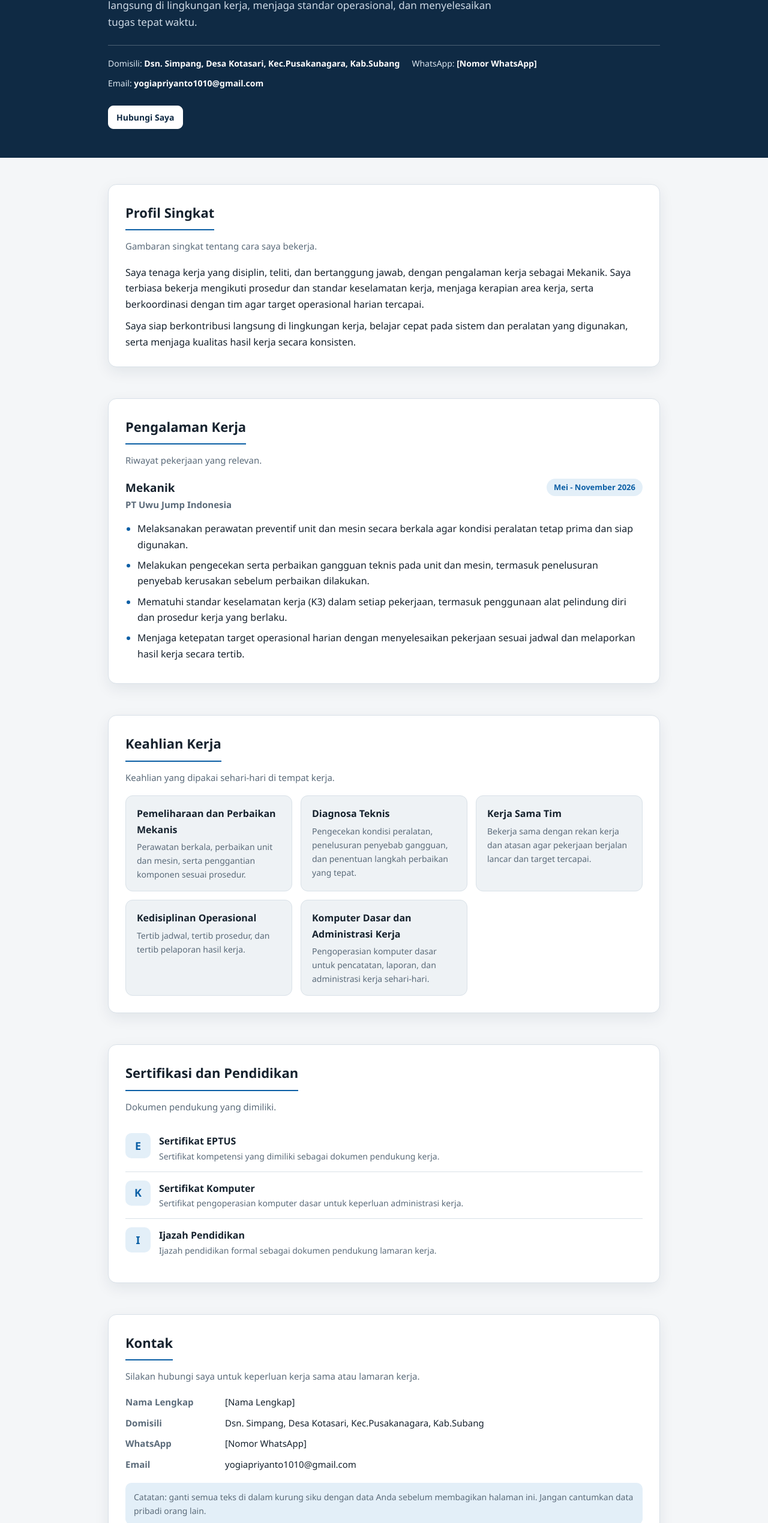
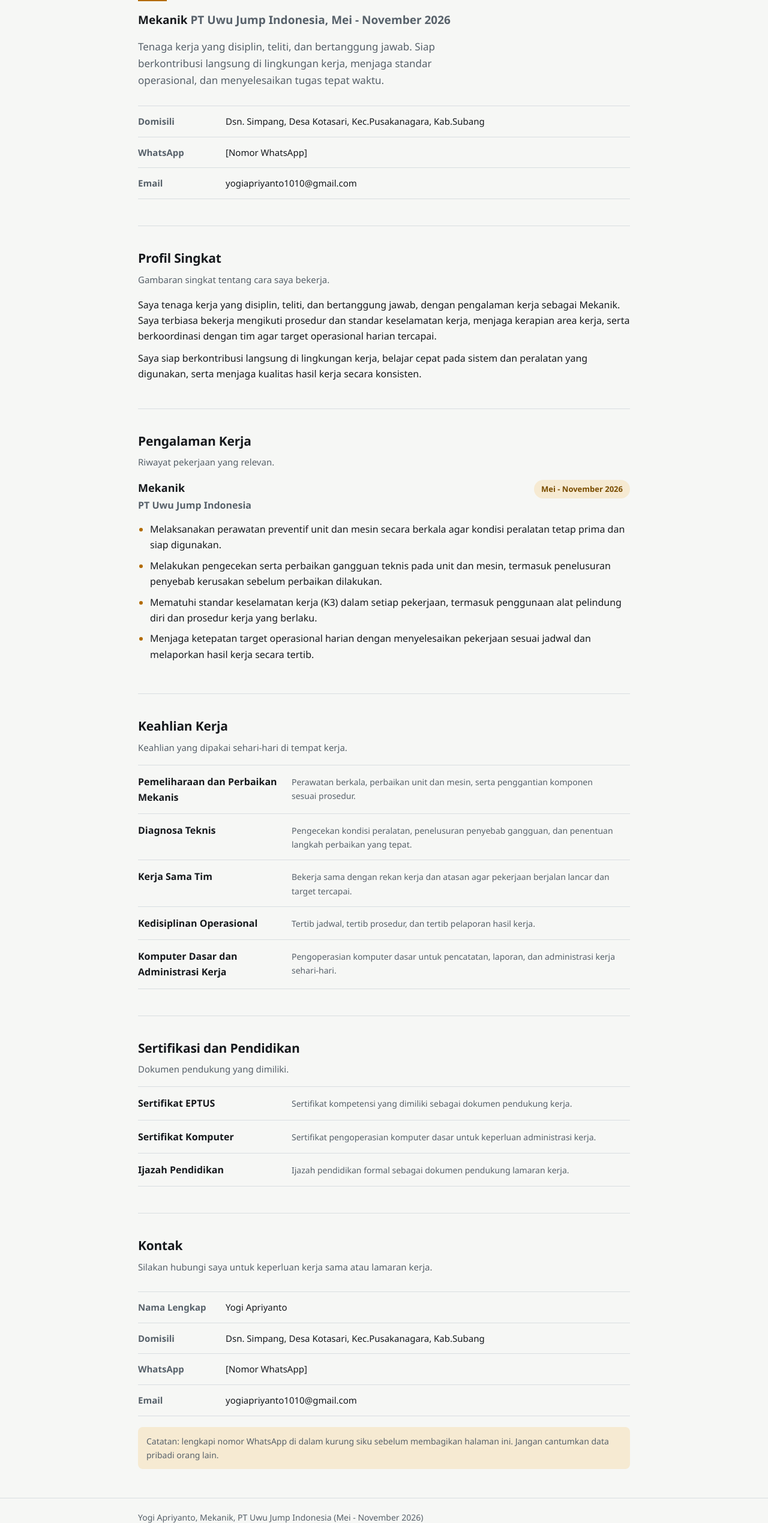
Before and after one commit to Yogii123-qw/portofolio-kerja, a plain HTML site: page index.html in a window 1280 px wide. Shown: the part 261-2800 px from the top of the page at 60% size. Drawn offline with Linux system fonts and the light colour scheme.

Commit message:
Desain ulang portofolio versi Myna: lembar kerja, ledger, tanpa kartu

```diff
--- a/index.html
+++ b/index.html
@@ -3,172 +3,160 @@
 <head>
 <meta charset="UTF-8">
 <meta name="viewport" content="width=device-width, initial-scale=1.0">
-<meta name="description" content="Portofolio Yogi Apriyanto">
-<title>Portofolio Kerja - [Yogi Apriyanto]</title>
+<meta name="description" content="Portofolio kerja Yogi Apriyanto, Mekanik, PT Uwu Jump Indonesia.">
+<title>Portofolio Kerja - Yogi Apriyanto</title>
 <style>
   :root {
-    --bg: #f4f6f8;
+    --paper: #f6f7f5;
     --surface: #ffffff;
-    --surface-2: #eef2f5;
-    --text: #16222e;
-    --muted: #5b6b7a;
-    --line: #d9e1e8;
-    --accent: #0b5fa5;
-    --accent-dark: #084a82;
-    --accent-soft: #e3eff8;
-    --navy: #0f2a44;
-    --radius: 14px;
-    --shadow: 0 8px 24px rgba(15, 42, 68, .08);
+    --ink: #16191d;
+    --muted: #57616a;
+    --line: #d9dee1;
+    --accent: #b26a00;
+    --accent-ink: #7a4d00;
+    --accent-soft: #f6ead2;
+    --radius: 8px;
   }
   html[data-theme="dark"] {
-    --bg: #0b1220;
-    --surface: #111c2e;
-    --surface-2: #182742;
-    --text: #e8eef4;
-    --muted: #9fb0c0;
-    --line: #24344c;
-    --accent: #5db3e8;
-    --accent-dark: #8ec9f0;
-    --accent-soft: #16283e;
-    --navy: #0d1b2e;
-    --shadow: 0 8px 24px rgba(0, 0, 0, .35);
+    --paper: #121518;
+    --surface: #191d21;
+    --ink: #e9ecee;
+    --muted: #9aa4ad;
+    --line: #2a3036;
+    --accent: #e5a914;
+    --accent-ink: #e5a914;
+    --accent-soft: #2a2416;
   }
   * { box-sizing: border-box; margin: 0; padding: 0; }
   html { scroll-behavior: smooth; }
   body {
     font-family: "Segoe UI", system-ui, -apple-system, Arial, sans-serif;
-    background: var(--bg);
-    color: var(--text);
+    background: var(--paper);
+    color: var(--ink);
     line-height: 1.65;
     font-size: 16px;
   }
-  a { color: var(--accent); text-decoration: none; }
-  a:hover { text-decoration: underline; }
-  .wrap { max-width: 960px; margin: 0 auto; padding: 0 20px; }
+  p { text-wrap: pretty; }
+  ::selection { background: var(--accent-soft); color: var(--ink); }
+  :focus-visible { outline: 2px solid var(--accent); outline-offset: 2px; }
+  a { color: var(--ink); text-decoration: underline; text-underline-offset: 3px; }
+  a:hover { color: var(--accent-ink); }
+  .wrap { max-width: 860px; margin: 0 auto; padding: 0 20px; }
 
   header.site {
     position: sticky; top: 0; z-index: 20;
-    background: var(--surface);
+    background: var(--paper);
     border-bottom: 1px solid var(--line);
   }
   .bar {
-    max-width: 960px; margin: 0 auto; padding: 12px 20px;
-    display: flex; align-items: center; gap: 16px; flex-wrap: wrap;
+    max-width: 860px; margin: 0 auto; padding: 10px 20px;
+    display: flex; align-items: center; gap: 12px; flex-wrap: wrap;
   }
-  .brand { font-weight: 700; font-size: 17px; color: var(--text); letter-spacing: .2px; }
-  .brand span { color: var(--accent); }
-  nav.main { display: flex; gap: 4px; flex-wrap: nowrap; margin-left: auto; overflow-x: auto; scrollbar-width: none; -ms-overflow-style: none; }
+  .stamp {
+    flex: 0 0 auto; width: 38px; height: 38px; border-radius: 4px;
+    background: var(--ink); color: var(--paper);
+    display: flex; align-items: center; justify-content: center;
+    font-weight: 800; font-size: 15px;
+  }
+  .brand { font-weight: 700; font-size: 15px; white-space: nowrap; }
+  nav.main {
+    display: flex; gap: 2px; flex-wrap: nowrap;
+    order: 3; width: 100%;
+    overflow-x: auto; scrollbar-width: none; -ms-overflow-style: none;
+  }
   nav.main::-webkit-scrollbar { display: none; }
   nav.main a {
     color: var(--muted); font-size: 14px; font-weight: 600;
-    padding: 6px 10px; border-radius: 8px; white-space: nowrap; flex: 0 0 auto;
+    padding: 12px 10px; border-radius: var(--radius);
+    white-space: nowrap; flex: 0 0 auto; text-decoration: none;
   }
-  nav.main a:hover { color: var(--text); background: var(--surface-2); text-decoration: none; }
-  .actions { display: flex; gap: 8px; }
+  nav.main a:hover { color: var(--ink); background: var(--surface); }
+  .actions { display: flex; gap: 8px; margin-left: auto; flex: 0 0 auto; }
   button {
-    font: inherit; cursor: pointer; border-radius: 9px;
+    font: inherit; cursor: pointer; border-radius: var(--radius);
     border: 1px solid var(--line); background: var(--surface);
-    color: var(--text); padding: 7px 13px; font-size: 14px; font-weight: 600;
+    color: var(--ink); padding: 11px 14px; font-size: 14px; font-weight: 600;
   }
-  button:hover { border-color: var(--accent); }
-  button.primary { background: var(--accent); border-color: var(--accent); color: #fff; }
-  button.primary:hover { background: var(--accent-dark); }
+  button:hover { border-color: var(--ink); }
+  button.primary { background: var(--ink); border-color: var(--ink); color: var(--paper); }
+  button.primary:hover { opacity: .85; }
 
-  .hero {
-    background: var(--navy); color: #fff;
-    padding: 56px 0 48px;
+  .hero { padding: 44px 0 8px; }
+  .hero h1 {
+    font-size: clamp(40px, 11vw, 64px); line-height: 1.02;
+    letter-spacing: -0.02em; font-weight: 800; text-wrap: balance;
   }
-  html[data-theme="dark"] .hero { background: #0d1b2e; }
-  .hero h1 { font-size: clamp(28px, 5vw, 42px); line-height: 1.2; margin: 10px 0 6px; }
-  .hero .role {
-    display: inline-block; font-size: 14px; font-weight: 700; letter-spacing: 1px;
-    text-transform: uppercase; color: #9fd0f2;
-    border: 1px solid rgba(255, 255, 255, .35); border-radius: 999px; padding: 5px 12px;
+  .hero .rule { width: 48px; height: 5px; background: var(--accent); margin: 22px 0 16px; }
+  .hero .role { font-size: 19px; font-weight: 700; }
+  .hero .role span { color: var(--muted); font-weight: 600; }
+  .hero p.lead { margin-top: 14px; font-size: 17px; color: var(--muted); max-width: 60ch; }
+
+  .ledger { margin-top: 28px; border-top: 1px solid var(--line); }
+  .ledger .row {
+    display: grid; grid-template-columns: 130px 1fr; gap: 2px 16px;
+    padding: 13px 0; border-bottom: 1px solid var(--line); font-size: 15px;
   }
-  .hero p.lead { color: #cdd9e5; max-width: 640px; margin-top: 12px; font-size: 17px; }
-  .hero .meta { display: flex; gap: 10px 20px; flex-wrap: wrap; margin-top: 24px; padding-top: 18px; border-top: 1px solid rgba(255, 255, 255, .25); color: #dbe6f0; font-size: 14px; }
-  .hero .meta b { color: #fff; font-weight: 600; }
-  .hero .cta { display: flex; gap: 10px; flex-wrap: wrap; margin-top: 26px; }
-  .hero .cta button { border-color: rgba(255, 255, 255, .4); background: transparent; color: #fff; }
-  .hero .cta button.primary { background: #fff; border-color: #fff; color: var(--navy); }
-  .hero .cta button:hover { border-color: #fff; }
+  .ledger .row .k { color: var(--muted); font-weight: 600; }
+  .ledger .row .v { overflow-wrap: anywhere; }
 
-  section { padding: 44px 0 8px; }
-  section:last-of-type { padding-bottom: 56px; }
-  .card {
-    background: var(--surface); border: 1px solid var(--line);
-    border-radius: var(--radius); box-shadow: var(--shadow);
-    padding: 28px;
+  section { padding: 36px 0 8px; border-top: 1px solid var(--line); margin-top: 36px; }
+  section:last-of-type { padding-bottom: 48px; }
+  h2 { font-size: 21px; font-weight: 800; letter-spacing: -0.01em; margin-bottom: 6px; }
+  .sub { color: var(--muted); font-size: 15px; margin-bottom: 16px; }
+  section p + p { margin-top: 10px; }
+
+  .job-head { display: flex; justify-content: space-between; gap: 8px 16px; flex-wrap: wrap; align-items: baseline; }
+  .job-head h3 { font-size: 18px; }
+  .job-head .place { color: var(--muted); font-weight: 600; }
+  .badge {
+    font-size: 13px; font-weight: 700; white-space: nowrap;
+    color: var(--accent-ink); background: var(--accent-soft);
+    border-radius: 999px; padding: 5px 12px;
   }
-  h2 {
-    font-size: 22px; margin-bottom: 4px;
-    padding-bottom: 10px; border-bottom: 2px solid var(--accent);
-    display: inline-block;
-  }
-  .sub { color: var(--muted); font-size: 15px; margin: 10px 0 18px; }
-  ul.tight { padding-left: 20px; }
+  ul.tight { padding-left: 20px; margin-top: 14px; }
   ul.tight li { margin-bottom: 8px; }
   ul.tight li::marker { color: var(--accent); }
 
-  .job-head { display: flex; justify-content: space-between; gap: 12px; flex-wrap: wrap; }
-  .job-head h3 { font-size: 19px; }
-  .job-head .place { color: var(--muted); font-weight: 600; font-size: 15px; }
-  .badge {
-    display: inline-block; font-size: 13px; font-weight: 700; white-space: nowrap;
-    color: var(--accent); background: var(--accent-soft);
-    border-radius: 999px; padding: 4px 12px; height: fit-content;
-  }
-  .job { margin-top: 16px; }
+  .rows { border-top: 1px solid var(--line); }
+  .rows .row { padding: 14px 0; border-bottom: 1px solid var(--line); }
+  .rows .row h3 { font-size: 16px; }
+  .rows .row p { color: var(--muted); font-size: 14px; margin-top: 2px; }
 
-  .grid { display: grid; grid-template-columns: repeat(auto-fit, minmax(220px, 1fr)); gap: 14px; }
-  .skill {
-    background: var(--surface-2); border: 1px solid var(--line);
-    border-radius: 12px; padding: 16px 18px;
-  }
-  .skill h3 { font-size: 16px; margin-bottom: 4px; }
-  .skill p { color: var(--muted); font-size: 14px; }
-
-  .cert { display: flex; gap: 14px; padding: 14px 0; border-bottom: 1px solid var(--line); }
-  .cert:last-child { border-bottom: 0; }
-  .cert .icon {
-    flex: 0 0 42px; height: 42px; border-radius: 10px;
-    background: var(--accent-soft); color: var(--accent);
-    display: flex; align-items: center; justify-content: center;
-    font-weight: 800; font-size: 18px;
-  }
-  .cert h3 { font-size: 16px; }
-  .cert p { color: var(--muted); font-size: 14px; }
-
-  dl.contact { display: grid; grid-template-columns: 150px 1fr; gap: 10px 16px; font-size: 15px; }
-  dl.contact dt { color: var(--muted); font-weight: 600; }
-  dl.contact dd { overflow-wrap: anywhere; }
   .note {
-    margin-top: 18px; padding: 12px 14px; border-radius: 10px;
+    margin-top: 18px; padding: 12px 14px; border-radius: var(--radius);
     background: var(--accent-soft); color: var(--muted); font-size: 14px;
   }
 
   footer.site {
-    border-top: 1px solid var(--line); padding: 22px 0 30px;
-    color: var(--muted); font-size: 14px; text-align: center;
+    border-top: 1px solid var(--line); padding: 20px 0 28px;
+    color: var(--muted); font-size: 14px;
   }
 
+  @media (min-width: 640px) {
+    .rows .row { display: grid; grid-template-columns: 240px 1fr; gap: 4px 16px; align-items: baseline; }
+    .rows .row p { margin-top: 0; }
+  }
+  @media (min-width: 760px) {
+    nav.main { order: 0; width: auto; margin-left: auto; }
+  }
   @media (max-width: 640px) {
-    .card { padding: 20px; }
-    nav.main { order: 3; width: 100%; margin-left: 0; gap: 2px; }
-    nav.main a { padding: 6px 8px; font-size: 13px; }
-    dl.contact { grid-template-columns: 1fr; gap: 2px; }
-    dl.contact dd { margin-bottom: 8px; }
+    .brand { display: none; }
+    .ledger .row { grid-template-columns: 1fr; gap: 0; padding: 11px 0; }
+    button { padding: 11px 12px; }
   }
 
   @media print {
-    header.site, .hero .cta, footer.site .noprint { display: none !important; }
+    * { print-color-adjust: exact; -webkit-print-color-adjust: exact; }
+    header.site { display: none !important; }
     body { background: #fff; color: #111; font-size: 13px; }
-    .hero { background: #fff !important; color: #111; padding: 0 0 12px; }
-    .hero p.lead, .hero .meta { color: #333; }
-    .hero .role { color: #0b5fa5; border-color: #0b5fa5; }
-    .card { box-shadow: none; border: 1px solid #ccc; break-inside: avoid; }
-    section { padding: 16px 0 4px; }
+    .hero { padding-top: 0; }
+    .hero p.lead, .sub, .ledger .row .k, .rows .row p, footer.site { color: #444; }
+    .badge { background: #eee; color: #111; }
+    section { break-inside: avoid; }
     a { color: #111; }
+  }
+  @media (prefers-reduced-motion: reduce) {
+    html { scroll-behavior: auto; }
   }
 </style>
 </head>
@@ -176,7 +164,8 @@
 
 <header class="site">
   <div class="bar">
-    <div class="brand">Portofolio <span>Kerja</span></div>
+    <div class="stamp" aria-hidden="true">YA</div>
+    <div class="brand">Portofolio Kerja</div>
     <nav class="main" aria-label="Navigasi cepat">
       <a href="#profil">Profil</a>
       <a href="#pengalaman">Pengalaman</a>
@@ -191,38 +180,30 @@
   </div>
 </header>
 
+<main class="wrap">
+
   <div class="hero">
-  <div class="wrap">
-    <span class="role">Mekanik</span>
-    <h1>[Nama Lengkap]</h1>
+    <h1>Yogi Apriyanto</h1>
+    <div class="rule" aria-hidden="true"></div>
+    <p class="role">Mekanik <span>PT Uwu Jump Indonesia, Mei - November 2026</span></p>
     <p class="lead">Tenaga kerja yang disiplin, teliti, dan bertanggung jawab. Siap berkontribusi langsung di lingkungan kerja, menjaga standar operasional, dan menyelesaikan tugas tepat waktu.</p>
-    <div class="meta">
-      <div>Domisili: <b>Dsn. Simpang, Desa Kotasari, Kec.Pusakanagara, Kab.Subang</b></div>
-      <div>WhatsApp: <b>[Nomor WhatsApp]</b></div>
-      <div>Email: <b>yogiapriyanto1010@gmail.com</b></div>
-    </div>
-    <div class="cta">
-      <button type="button" class="primary" onclick="document.getElementById('kontak').scrollIntoView({behavior:'smooth'})">Hubungi Saya</button>
-    </div>
+    <div class="ledger" aria-label="Kontak singkat">
+      <div class="row"><div class="k">Domisili</div><div class="v">Dsn. Simpang, Desa Kotasari, Kec.Pusakanagara, Kab.Subang</div></div>
+      <div class="row"><div class="k">WhatsApp</div><div class="v">[Nomor WhatsApp]</div></div>
+      <div class="row"><div class="k">Email</div><div class="v">yogiapriyanto1010@gmail.com</div></div>
     </div>
   </div>
 
-<main class="wrap">
-
   <section id="profil">
-    <div class="card">
     <h2>Profil Singkat</h2>
     <p class="sub">Gambaran singkat tentang cara saya bekerja.</p>
     <p>Saya tenaga kerja yang disiplin, teliti, dan bertanggung jawab, dengan pengalaman kerja sebagai Mekanik. Saya terbiasa bekerja mengikuti prosedur dan standar keselamatan kerja, menjaga kerapian area kerja, serta berkoordinasi dengan tim agar target operasional harian tercapai.</p>
-      <p style="margin-top:10px">Saya siap berkontribusi langsung di lingkungan kerja, belajar cepat pada sistem dan peralatan yang digunakan, serta menjaga kualitas hasil kerja secara konsisten.</p>
-    </div>
+    <p>Saya siap berkontribusi langsung di lingkungan kerja, belajar cepat pada sistem dan peralatan yang digunakan, serta menjaga kualitas hasil kerja secara konsisten.</p>
   </section>
 
   <section id="pengalaman">
-    <div class="card">
     <h2>Pengalaman Kerja</h2>
     <p class="sub">Riwayat pekerjaan yang relevan.</p>
-      <div class="job">
     <div class="job-head">
       <div>
         <h3>Mekanik</h3>
@@ -230,96 +211,77 @@
       </div>
       <span class="badge">Mei - November 2026</span>
     </div>
-        <ul class="tight" style="margin-top:14px">
+    <ul class="tight">
       <li>Melaksanakan perawatan preventif unit dan mesin secara berkala agar kondisi peralatan tetap prima dan siap digunakan.</li>
       <li>Melakukan pengecekan serta perbaikan gangguan teknis pada unit dan mesin, termasuk penelusuran penyebab kerusakan sebelum perbaikan dilakukan.</li>
       <li>Mematuhi standar keselamatan kerja (K3) dalam setiap pekerjaan, termasuk penggunaan alat pelindung diri dan prosedur kerja yang berlaku.</li>
       <li>Menjaga ketepatan target operasional harian dengan menyelesaikan pekerjaan sesuai jadwal dan melaporkan hasil kerja secara tertib.</li>
     </ul>
-      </div>
-    </div>
   </section>
 
   <section id="keahlian">
-    <div class="card">
     <h2>Keahlian Kerja</h2>
     <p class="sub">Keahlian yang dipakai sehari-hari di tempat kerja.</p>
-      <div class="grid">
-        <div class="skill">
+    <div class="rows">
+      <div class="row">
         <h3>Pemeliharaan dan Perbaikan Mekanis</h3>
         <p>Perawatan berkala, perbaikan unit dan mesin, serta penggantian komponen sesuai prosedur.</p>
       </div>
-        <div class="skill">
+      <div class="row">
         <h3>Diagnosa Teknis</h3>
         <p>Pengecekan kondisi peralatan, penelusuran penyebab gangguan, dan penentuan langkah perbaikan yang tepat.</p>
       </div>
-        <div class="skill">
+      <div class="row">
         <h3>Kerja Sama Tim</h3>
         <p>Bekerja sama dengan rekan kerja dan atasan agar pekerjaan berjalan lancar dan target tercapai.</p>
       </div>
-        <div class="skill">
+      <div class="row">
         <h3>Kedisiplinan Operasional</h3>
         <p>Tertib jadwal, tertib prosedur, dan tertib pelaporan hasil kerja.</p>
       </div>
-        <div class="skill">
+      <div class="row">
         <h3>Komputer Dasar dan Administrasi Kerja</h3>
         <p>Pengoperasian komputer dasar untuk pencatatan, laporan, dan administrasi kerja sehari-hari.</p>
-        </div>
       </div>
     </div>
   </section>
 
   <section id="sertifikasi">
-    <div class="card">
     <h2>Sertifikasi dan Pendidikan</h2>
     <p class="sub">Dokumen pendukung yang dimiliki.</p>
-      <div class="cert">
-        <div class="icon">E</div>
-        <div>
+    <div class="rows">
+      <div class="row">
         <h3>Sertifikat EPTUS</h3>
         <p>Sertifikat kompetensi yang dimiliki sebagai dokumen pendukung kerja.</p>
       </div>
-      </div>
-      <div class="cert">
-        <div class="icon">K</div>
-        <div>
+      <div class="row">
         <h3>Sertifikat Komputer</h3>
         <p>Sertifikat pengoperasian komputer dasar untuk keperluan administrasi kerja.</p>
       </div>
-      </div>
-      <div class="cert">
-        <div class="icon">I</div>
-        <div>
+      <div class="row">
         <h3>Ijazah Pendidikan</h3>
         <p>Ijazah pendidikan formal sebagai dokumen pendukung lamaran kerja.</p>
-        </div>
       </div>
     </div>
   </section>
 
   <section id="kontak">
-    <div class="card">
     <h2>Kontak</h2>
     <p class="sub">Silakan hubungi saya untuk keperluan kerja sama atau lamaran kerja.</p>
-      <dl class="contact">
-        <dt>Nama Lengkap</dt>
-        <dd>[Nama Lengkap]</dd>
-        <dt>Domisili</dt>
-        <dd>Dsn. Simpang, Desa Kotasari, Kec.Pusakanagara, Kab.Subang</dd>
-        <dt>WhatsApp</dt>
-        <dd>[Nomor WhatsApp]</dd>
-        <dt>Email</dt>
-        <dd>yogiapriyanto1010@gmail.com</dd>
-      </dl>
-      <p class="note">Catatan: ganti semua teks di dalam kurung siku dengan data Anda sebelum membagikan halaman ini. Jangan cantumkan data pribadi orang lain.</p>
+    <div class="ledger">
+      <div class="row"><div class="k">Nama Lengkap</div><div class="v">Yogi Apriyanto</div></div>
+      <div class="row"><div class="k">Domisili</div><div class="v">Dsn. Simpang, Desa Kotasari, Kec.Pusakanagara, Kab.Subang</div></div>
+      <div class="row"><div class="k">WhatsApp</div><div class="v">[Nomor WhatsApp]</div></div>
+      <div class="row"><div class="k">Email</div><div class="v">yogiapriyanto1010@gmail.com</div></div>
     </div>
+    <p class="note">Catatan: lengkapi nomor WhatsApp di dalam kurung siku sebelum membagikan halaman ini. Jangan cantumkan data pribadi orang lain.</p>
   </section>
 
 </main>
 
 <footer class="site">
   <div class="wrap">
-    <p>Portofolio Kerja - [Nama Lengkap] - Mekanik, PT Uwu Jump Indonesia (Mei - November 2026)</p>
+    <p>Yogi Apriyanto, Mekanik, PT Uwu Jump Indonesia (Mei - November 2026)</p>
   </div>
 </footer>
 
```
Lines whose indentation alone changed are shown as unchanged.
